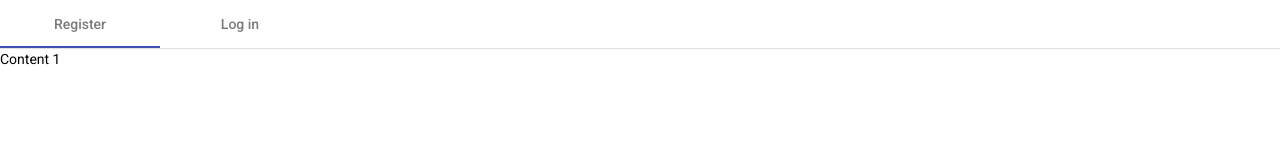
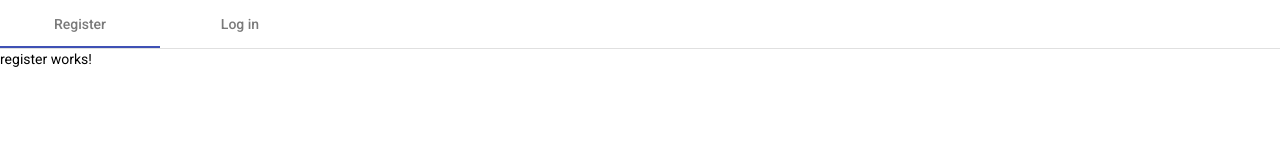
Before and after one commit to snsakib/password-manager, an Angular app: page /register-or-login in a window 1280 px wide. Shown: the top 160 px of the page. Built offline with nearby package versions, Linux system fonts and the light colour scheme.

Commit message:
create register and login components under register-or-login module

```diff
--- /dev/null
+++ b/src/app/register-or-login/login/login.component.html
@@ -0,0 +1 @@
+<p>login works!</p>
--- /dev/null
+++ b/src/app/register-or-login/login/login.component.ts
@@ -0,0 +1,15 @@
+import { Component, OnInit } from '@angular/core';
+
+@Component({
+  selector: 'pm-login',
+  templateUrl: './login.component.html',
+  styleUrls: ['./login.component.scss']
+})
+export class LoginComponent implements OnInit {
+
+  constructor() { }
+
+  ngOnInit(): void {
+  }
+
+}
--- a/src/app/register-or-login/register-or-login.component.html
+++ b/src/app/register-or-login/register-or-login.component.html
@@ -1,4 +1,8 @@
 <mat-tab-group>
-  <mat-tab label="Register"> Content 1 </mat-tab>
-  <mat-tab label="Log in"> Content 2 </mat-tab>
+  <mat-tab label="Register">
+      <pm-register></pm-register>
+  </mat-tab>
+  <mat-tab label="Log in">
+      <pm-login></pm-login>
+  </mat-tab>
 </mat-tab-group>
--- a/src/app/register-or-login/register-or-login.module.ts
+++ b/src/app/register-or-login/register-or-login.module.ts
@@ -5,10 +5,12 @@ import {MatTabsModule} from '@angular/material/tabs';
 
 import { RegisterOrLoginRoutingModule } from './register-or-login-routing.module';
 import { RegisterOrLoginComponent } from './register-or-login.component';
+import { RegisterComponent } from './register/register.component';
+import { LoginComponent } from './login/login.component';
 
 
 @NgModule({
-  declarations: [RegisterOrLoginComponent],
+  declarations: [RegisterOrLoginComponent, RegisterComponent, LoginComponent],
   imports: [
     CommonModule,
     RegisterOrLoginRoutingModule,
--- /dev/null
+++ b/src/app/register-or-login/register/register.component.html
@@ -0,0 +1 @@
+<p>register works!</p>
--- /dev/null
+++ b/src/app/register-or-login/register/register.component.ts
@@ -0,0 +1,15 @@
+import { Component, OnInit } from '@angular/core';
+
+@Component({
+  selector: 'pm-register',
+  templateUrl: './register.component.html',
+  styleUrls: ['./register.component.scss']
+})
+export class RegisterComponent implements OnInit {
+
+  constructor() { }
+
+  ngOnInit(): void {
+  }
+
+}
```
Also changed, not shown: src/app/register-or-login/login/login.component.scss (added), src/app/register-or-login/register/register.component.scss (added), 2 other files (tests, documents, lock files or other folders).
